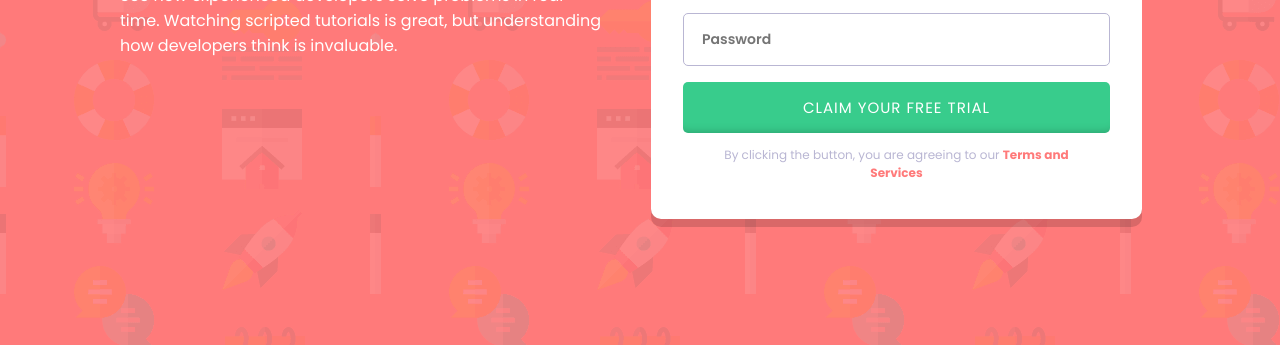
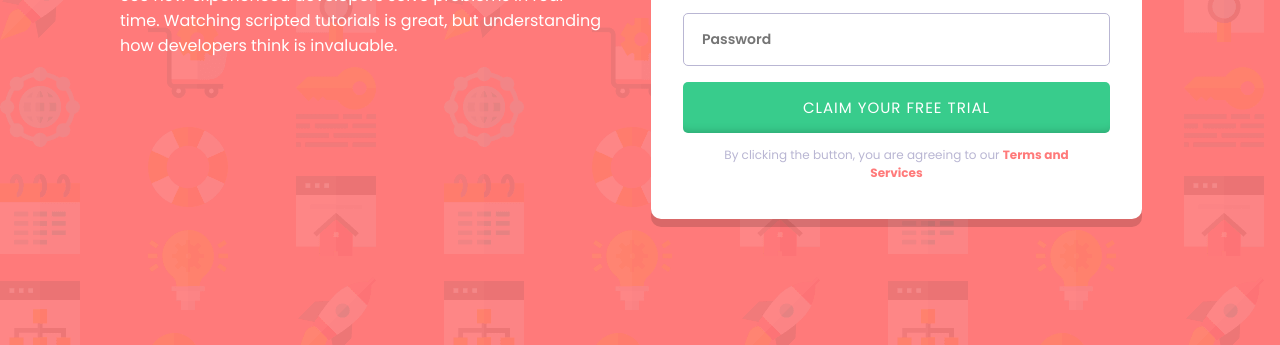
Before and after one commit to monte-dev/3-intro-component-with-signup-form-FEM, a plain HTML site: page index.html in a window 1280 px wide. Shown: the part 455-800 px from the top of the page. Drawn offline with Linux system fonts and the light colour scheme.

Commit message:
Resolved accessibility report landmark issue

```diff
--- a/css/style.css
+++ b/css/style.css
@@ -120,6 +120,9 @@ button {
 }
 
 @media (min-width: 768px) {
+  body {
+    background-image: url(/images/bg-intro-desktop.png);
+  }
   .wrapper {
     flex-direction: row;
     padding: 80px;
--- a/index.html
+++ b/index.html
@@ -1,6 +1,5 @@
 <!DOCTYPE html>
 <html lang="en">
-
 <head>
     <meta charset="UTF-8">
     <meta http-equiv="X-UA-Compatible" content="IE=edge">
@@ -11,13 +10,13 @@
 </head>
 
 <body>
-    <div class="wrapper">
-        <section class="intro">
+    <main class="wrapper" role="main">
+        <section class="intro" role="intro">
             <h1>Learn to code by watching others</h1>
             <p>See how experienced developers solve problems in real-time. Watching scripted tutorials is great, but
                 understanding how developers think is invaluable.</p>
         </section>
-        <section class="sign-up">
+        <section class="sign-up" >
             <div class="offer-banner">
                 <p><span>Try it free 7 days </span>then $20/mo. thereafter</p>
             </div>
@@ -54,7 +53,7 @@
                 </form>
             </div>
         </section>
-    </div>
+    </main>
     <script src="main.js"></script>
 </body>
 
```
